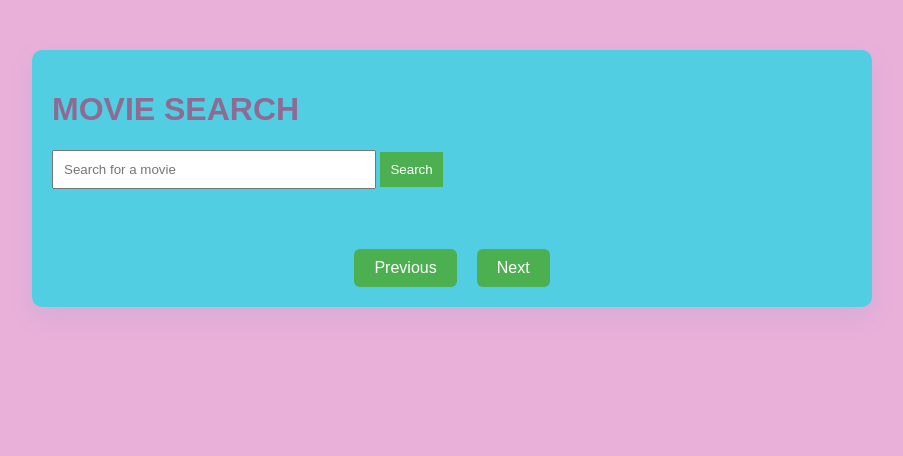
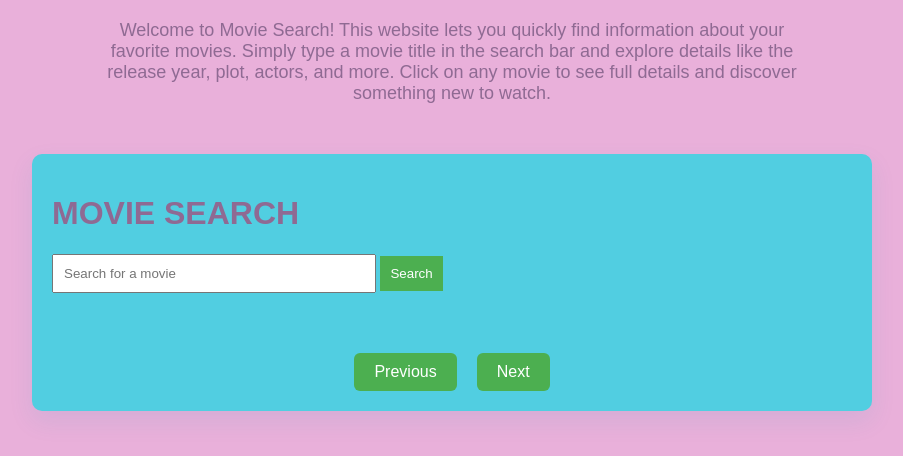
Before and after one commit to evangelin-03/eva-MovieSearchApp, a plain HTML site: page index.html in a window 1280 px wide. Shown: the whole page, without its empty margins (188-1091 px from the left). Drawn offline with Linux system fonts and the light colour scheme.

Commit message:
added description

```diff
--- a/index.html
+++ b/index.html
@@ -5,6 +5,11 @@
         <link rel="stylesheet" href = "style.css">
     </head>
     <body>
+        <p class="site-description">
+        Welcome to Movie Search! This website lets you quickly find information about your favorite movies.
+        Simply type a movie title in the search bar and explore details like the release year, plot,
+        actors, and more. Click on any movie to see full details and discover something new to watch.
+        </p>
         <div class=" container">
             <h1> MOVIE SEARCH</h1>
         <div class = "search-section">
--- a/style.css
+++ b/style.css
@@ -70,7 +70,7 @@ button{
     z-index:1000;
 }
 .modal-content{
-    background: white;
+    background: rgb(153, 212, 237);
     padding: 25px;
     border-radius : 10px;
     width: 500px;
@@ -113,3 +113,11 @@ button{
     0% { transform: rotate(0deg); }
     100%{ transform: rotate(360deg)}
 }
+
+.site-description{
+    text-align: center;
+    max-width : 700px;
+    margin:20px auto;
+    font-size:18px;
+
+}
```
